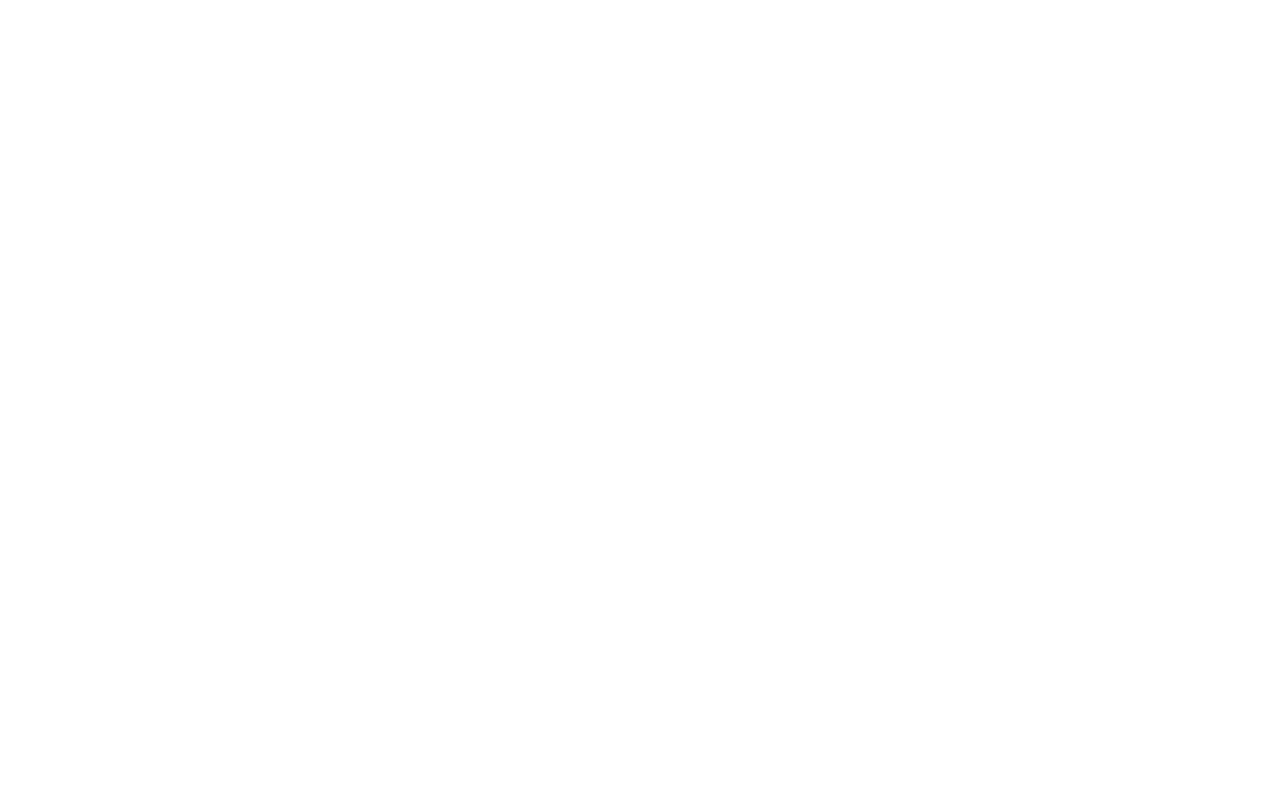
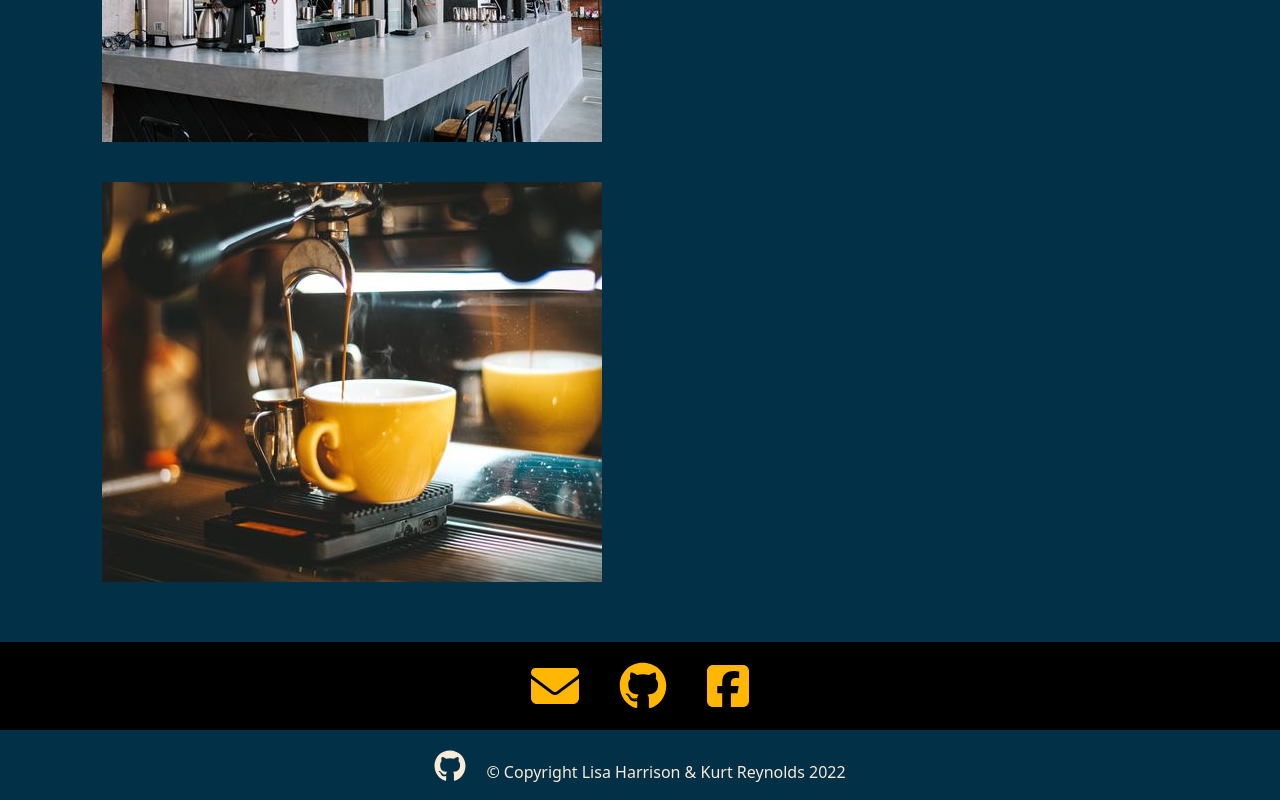
Before and after one commit to LisaHarrison08/beanz, a React (Create React App) app: page / in a window 1280 px wide. Shown: the part 460-1260 px from the top of the page. Before the commit the page ends 800 px from the top, so only its background shows below. Built offline with nearby package versions, Linux system fonts and the light colour scheme; a web font is replaced by a local one.

Commit message:
css added for page footer

```diff
--- a/src/components/Home.js
+++ b/src/components/Home.js
@@ -1,5 +1,7 @@
 import React from 'react';
 import Navigation from './Navigation';
+import About from './About';
+import PageFooter from './PageFooter';
 import Footer from './Footer';
 
 function Home() {
@@ -7,7 +9,9 @@
     <div className="container-fluid primary-container">
       <Navigation />
       <main>Main content goes here. We'll add reusable components.</main>
+      <About />
       <Footer />
+      <PageFooter />
     </div>
   );
 }
--- a/src/styles/style.css
+++ b/src/styles/style.css
@@ -57,4 +57,19 @@
   padding-bottom: 20px;
   color: #ffb703;
 }
+
+ /* Page Footer */
+
+.secondary-footer{
+  background-color: #023047;
+  padding-top:20px;
+  margin:0;
+  color:antiquewhite;
+}
+
+.project-link{
+  color:antiquewhite;
+  padding-right: 20px;
+}
+
 /*# sourceMappingURL=style.css.map */
```
